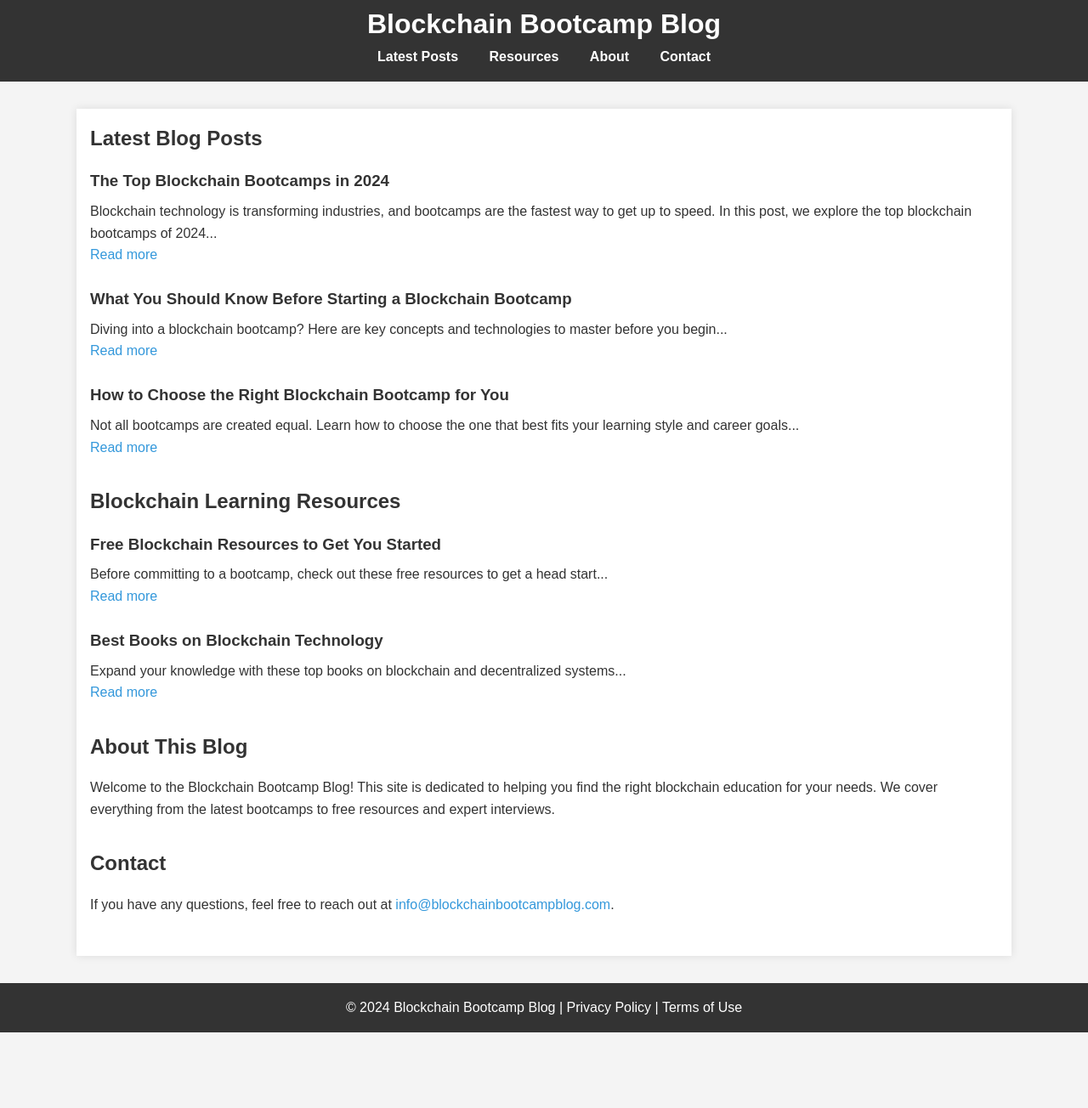
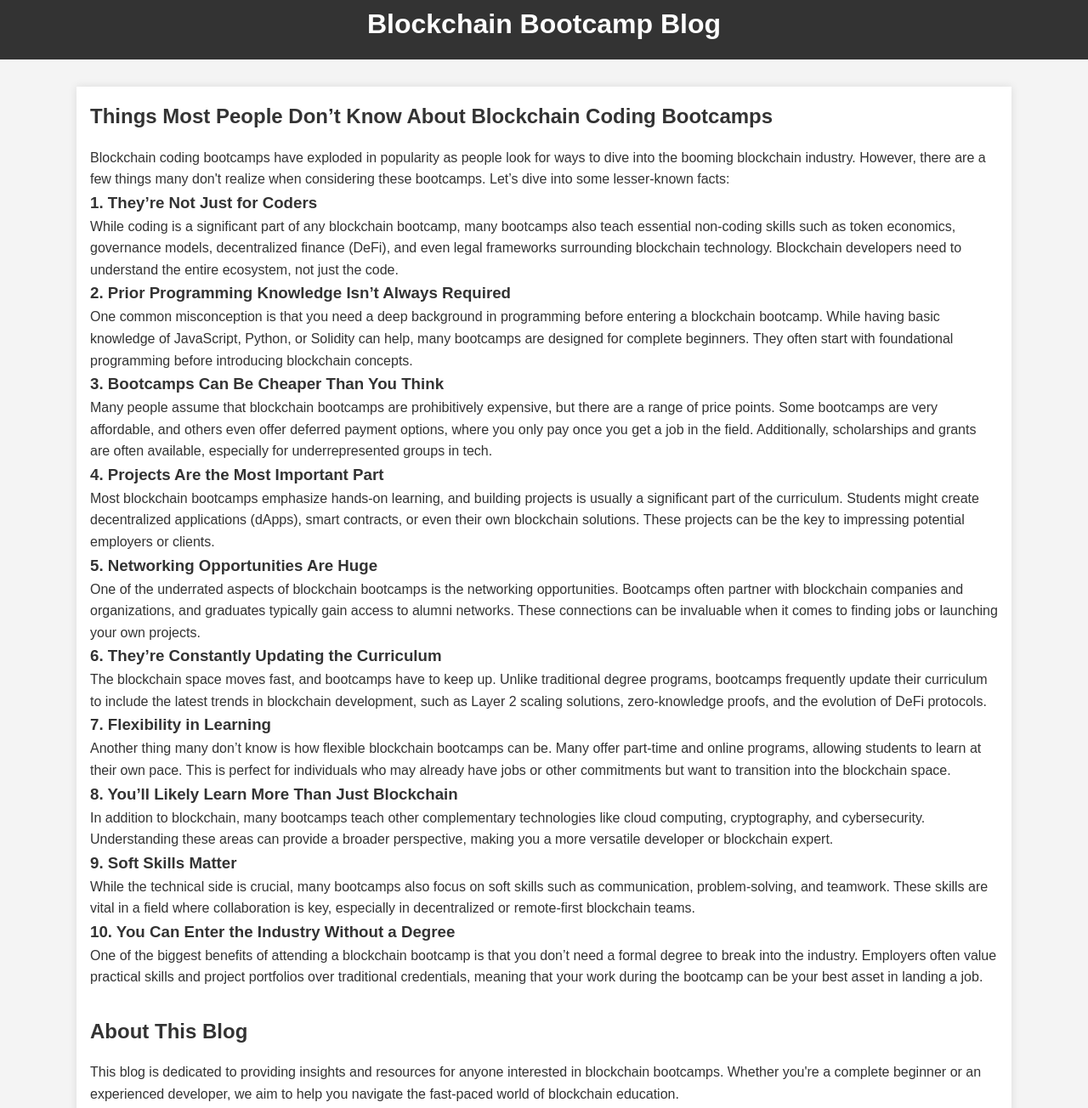
Before and after one commit to codegode/blockchainbridge, a plain HTML site: page index.html in a window 1280 px wide. Shown: the part 13-1317 px from the top of the page at 85% size. Before the commit the page ends 1228 px from the top, so only its background shows below. Drawn offline with Linux system fonts and the light colour scheme.

Commit message:
Update index.html
Took out nav, contact, some of footer

```diff
--- a/index.html
+++ b/index.html
@@ -4,69 +4,69 @@
     <meta charset="UTF-8">
     <meta name="viewport" content="width=device-width, initial-scale=1.0">
     <meta http-equiv="X-UA-Compatible" content="ie=edge">
-    <title>Blockchain Bootcamp Blog</title>
+    <title>Things You Didn't Know About Blockchain Coding Bootcamps</title>
     <link rel="stylesheet" href="styles.css">
 </head>
 <body>
     <header>
         <h1>Blockchain Bootcamp Blog</h1>
-        <nav>
+        <!--<nav>
             <ul>
-                <li><a href="#latest">Latest Posts</a></li>
-                <li><a href="#resources">Resources</a></li>
                 <li><a href="#about">About</a></li>
                 <li><a href="#contact">Contact</a></li>
             </ul>
-        </nav>
+        </nav> -->
     </header>
 
     <main>
-        <section id="latest">
-            <h2>Latest Blog Posts</h2>
-            <article>
-                <h3>The Top Blockchain Bootcamps in 2024</h3>
-                <p>Blockchain technology is transforming industries, and bootcamps are the fastest way to get up to speed. In this post, we explore the top blockchain bootcamps of 2024...</p>
-                <a href="#">Read more</a>
-            </article>
-            <article>
-                <h3>What You Should Know Before Starting a Blockchain Bootcamp</h3>
-                <p>Diving into a blockchain bootcamp? Here are key concepts and technologies to master before you begin...</p>
-                <a href="#">Read more</a>
-            </article>
-            <article>
-                <h3>How to Choose the Right Blockchain Bootcamp for You</h3>
-                <p>Not all bootcamps are created equal. Learn how to choose the one that best fits your learning style and career goals...</p>
-                <a href="#">Read more</a>
-            </article>
-        </section>
+        <section id="main-content">
+            <h2>Things Most People Don’t Know About Blockchain Coding Bootcamps</h2>
+            <p>Blockchain coding bootcamps have exploded in popularity as people look for ways to dive into the booming blockchain industry. However, there are a few things many don't realize when considering these bootcamps. Let’s dive into some lesser-known facts:</p>
 
-        <section id="resources">
-            <h2>Blockchain Learning Resources</h2>
-            <article>
-                <h3>Free Blockchain Resources to Get You Started</h3>
-                <p>Before committing to a bootcamp, check out these free resources to get a head start...</p>
-                <a href="#">Read more</a>
-            </article>
-            <article>
-                <h3>Best Books on Blockchain Technology</h3>
-                <p>Expand your knowledge with these top books on blockchain and decentralized systems...</p>
-                <a href="#">Read more</a>
-            </article>
+            <h3>1. They’re Not Just for Coders</h3>
+            <p>While coding is a significant part of any blockchain bootcamp, many bootcamps also teach essential non-coding skills such as token economics, governance models, decentralized finance (DeFi), and even legal frameworks surrounding blockchain technology. Blockchain developers need to understand the entire ecosystem, not just the code.</p>
+
+            <h3>2. Prior Programming Knowledge Isn’t Always Required</h3>
+            <p>One common misconception is that you need a deep background in programming before entering a blockchain bootcamp. While having basic knowledge of JavaScript, Python, or Solidity can help, many bootcamps are designed for complete beginners. They often start with foundational programming before introducing blockchain concepts.</p>
+
+            <h3>3. Bootcamps Can Be Cheaper Than You Think</h3>
+            <p>Many people assume that blockchain bootcamps are prohibitively expensive, but there are a range of price points. Some bootcamps are very affordable, and others even offer deferred payment options, where you only pay once you get a job in the field. Additionally, scholarships and grants are often available, especially for underrepresented groups in tech.</p>
+
+            <h3>4. Projects Are the Most Important Part</h3>
+            <p>Most blockchain bootcamps emphasize hands-on learning, and building projects is usually a significant part of the curriculum. Students might create decentralized applications (dApps), smart contracts, or even their own blockchain solutions. These projects can be the key to impressing potential employers or clients.</p>
+
+            <h3>5. Networking Opportunities Are Huge</h3>
+            <p>One of the underrated aspects of blockchain bootcamps is the networking opportunities. Bootcamps often partner with blockchain companies and organizations, and graduates typically gain access to alumni networks. These connections can be invaluable when it comes to finding jobs or launching your own projects.</p>
+
+            <h3>6. They’re Constantly Updating the Curriculum</h3>
+            <p>The blockchain space moves fast, and bootcamps have to keep up. Unlike traditional degree programs, bootcamps frequently update their curriculum to include the latest trends in blockchain development, such as Layer 2 scaling solutions, zero-knowledge proofs, and the evolution of DeFi protocols.</p>
+
+            <h3>7. Flexibility in Learning</h3>
+            <p>Another thing many don’t know is how flexible blockchain bootcamps can be. Many offer part-time and online programs, allowing students to learn at their own pace. This is perfect for individuals who may already have jobs or other commitments but want to transition into the blockchain space.</p>
+
+            <h3>8. You’ll Likely Learn More Than Just Blockchain</h3>
+            <p>In addition to blockchain, many bootcamps teach other complementary technologies like cloud computing, cryptography, and cybersecurity. Understanding these areas can provide a broader perspective, making you a more versatile developer or blockchain expert.</p>
+
+            <h3>9. Soft Skills Matter</h3>
+            <p>While the technical side is crucial, many bootcamps also focus on soft skills such as communication, problem-solving, and teamwork. These skills are vital in a field where collaboration is key, especially in decentralized or remote-first blockchain teams.</p>
+
+            <h3>10. You Can Enter the Industry Without a Degree</h3>
+            <p>One of the biggest benefits of attending a blockchain bootcamp is that you don’t need a formal degree to break into the industry. Employers often value practical skills and project portfolios over traditional credentials, meaning that your work during the bootcamp can be your best asset in landing a job.</p>
         </section>
 
         <section id="about">
             <h2>About This Blog</h2>
-            <p>Welcome to the Blockchain Bootcamp Blog! This site is dedicated to helping you find the right blockchain education for your needs. We cover everything from the latest bootcamps to free resources and expert interviews.</p>
+            <p>This blog is dedicated to providing insights and resources for anyone interested in blockchain bootcamps. Whether you're a complete beginner or an experienced developer, we aim to help you navigate the fast-paced world of blockchain education.</p>
         </section>
 
-        <section id="contact">
+        <!--<section id="contact">
             <h2>Contact</h2>
-            <p>If you have any questions, feel free to reach out at <a href="mailto:info@blockchainbootcampblog.com">info@blockchainbootcampblog.com</a>.</p>
-        </section>
+            <p>If you have any questions or suggestions for blog topics, feel free to reach out to us at <a href="mailto:info@blockchainbootcampblog.com">info@blockchainbootcampblog.com</a>.</p>
+        </section>-->
     </main>
 
     <footer>
-        <p>&copy; 2024 Blockchain Bootcamp Blog | <a href="#">Privacy Policy</a> | <a href="#">Terms of Use</a></p>
+        <p>&copy; 2024 Blockchain Bootcamp Blog <!-- | <a href="#">Privacy Policy</a> | <a href="#">Terms of Use</a>--></p>
     </footer>
 </body>
 </html>
```
